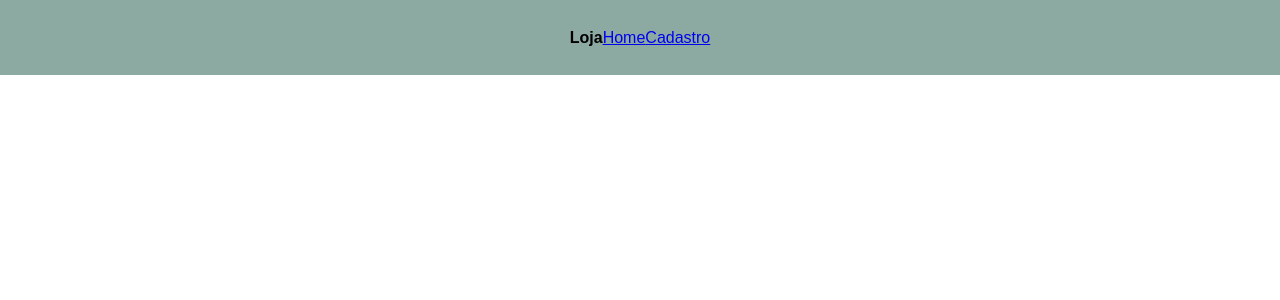
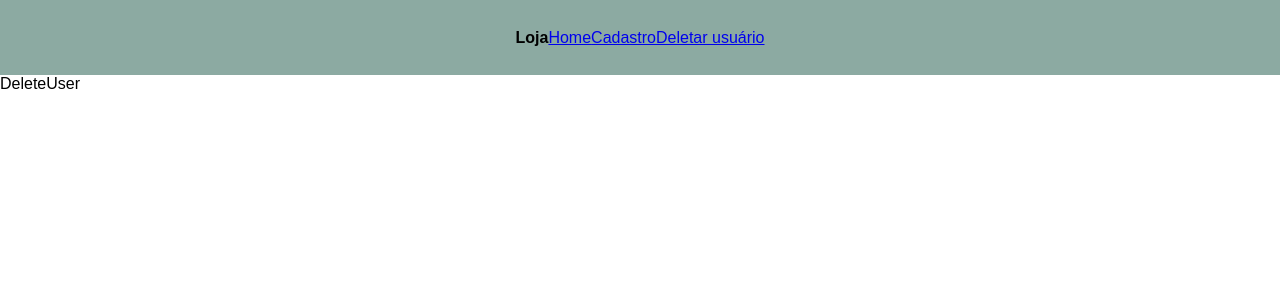
Before and after one commit to Jessica-s-paiva/Loja-React, a React (Vite) app in the folder site-reactjs/: page /DeleteUser in a window 1280 px wide. Before the commit this address had no page. Shown: the top 300 px of the page. Built offline with nearby package versions, Linux system fonts and the light colour scheme.

Commit message:
feat: add rota DeleteUser

```diff
--- a/site-reactjs/src/App.jsx
+++ b/site-reactjs/src/App.jsx
@@ -3,6 +3,7 @@ import { BrowserRouter, Routes, Route } from 'react-router-dom';
 import Home from './Pages/Home/Home';
 import Cadastro from './Pages/Cadastro/Cadastro';
 import Header from './Components/Header/Header';
+import DeleteUser from './Pages/DeleteUser/DeleteUser';
 function App() {
   const [count, setCount] = useState(0)
 
@@ -12,7 +13,8 @@ function App() {
       <Header titulo='Loja'/>
       <Routes>
         <Route path='/' element={<Home />} />
-        <Route path='/Cadastro' element={<Cadastro />} />
+        <Route path='/cadastro' element={<Cadastro />} />
+        <Route path='/DeleteUser' element={<DeleteUser />} />
       </Routes>
     </BrowserRouter>
   )
--- a/site-reactjs/src/Components/Header/Header.jsx
+++ b/site-reactjs/src/Components/Header/Header.jsx
@@ -9,6 +9,7 @@ const Header = ({titulo}) => {
         <nav>
           <Link className={S.link} to='/'>Home</Link>
           <Link className={S.link} to='/cadastro'>Cadastro</Link>
+          <Link className={S.link} to='/DeleteUser'>Deletar usuário</Link>
         </nav>
     </header>
   )
--- /dev/null
+++ b/site-reactjs/src/Pages/DeleteUser/DeleteUser.jsx
@@ -0,0 +1,9 @@
+import React from 'react'
+
+const DeleteUser = () => {
+  return (
+    <div>DeleteUser</div>
+  )
+}
+
+export default DeleteUser
--- a/site-reactjs/src/Routes/Routes.jsx
+++ b/site-reactjs/src/Routes/Routes.jsx
@@ -2,12 +2,15 @@ import React from 'react';
 import { Route, BrowserRouter } from "react-router-dom";
 import Home from '../src/Pages/Home/Home';
 import Cadastro from '../src/Pages/Cadastro/Cadastro';
+import DeleteUser from '../Pages/DeleteUser/DeleteUser';
 
 const Routes = () => {
   return (
     <BrowserRouter>
       <Route component = { Home }  path="/" exact />
       <Route component = { Cadastro }  path="/cadastro" />
+      <Route component = { DeleteUser }  path="/DeleteUser" />
+
     </BrowserRouter>
   )
 }
```
Also changed, not shown: site-reactjs/src/Pages/DeleteUser/DeleteUser.module.css (added).
